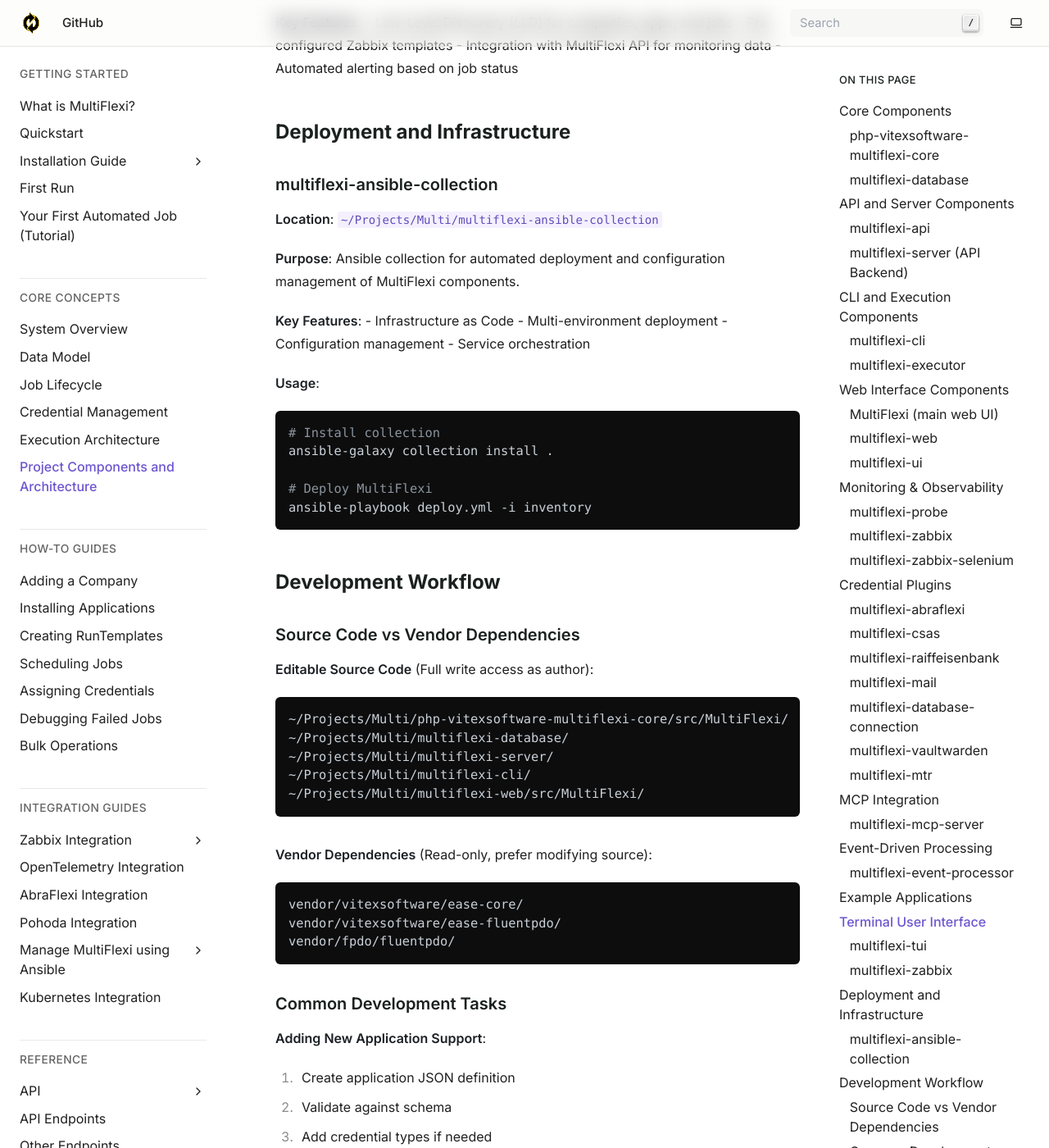
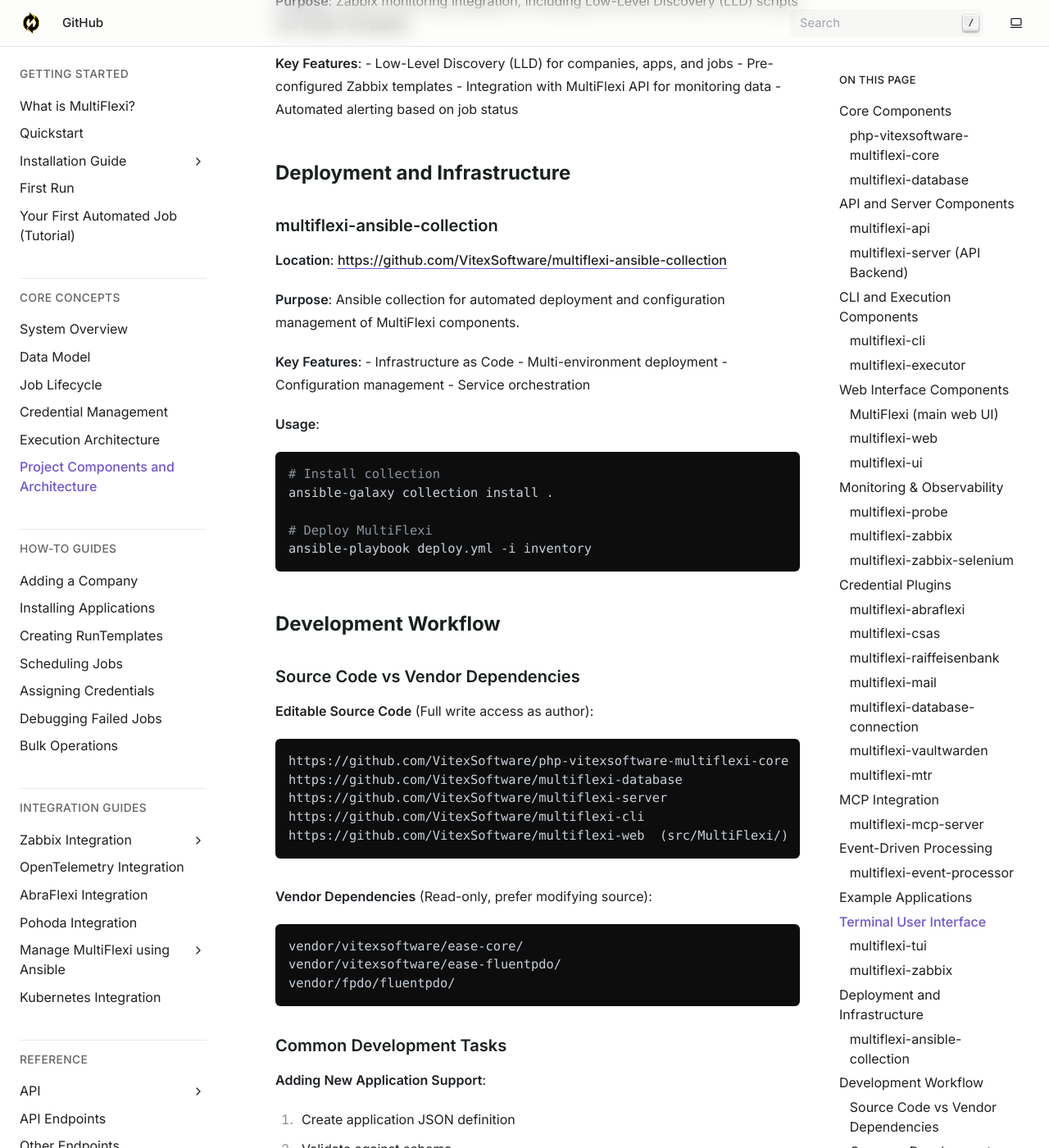
Before and after one commit to VitexSoftware/multiflexi-doc-en, a Sphinx documentation site: the page built from source/project-components.rst, in a window 1280 px wide and 1400 px high, scrolled down 10360 px. Shown: the whole window at 82% size. Built offline with Sphinx 7.4.7, drawn with Linux system fonts in a browser that asks for light colours; some of the changed text lies outside the part shown.

Commit message:
Replace local ~/Projects paths with GitHub URLs in component docs
Co-Authored-By: Claude Sonnet 4.6 <noreply@anthropic.com>

```diff
--- a/source/apps_development.rst
+++ b/source/apps_development.rst
@@ -762,7 +762,7 @@ When creating MultiFlexi applications:
 
 1. **Always validate JSON** - Use ``multiflexi-cli application validate-json --file``
 2. **Follow the structure** - Use the standard directory layout
-3. **Check existing applications** - Look at examples in ~/Projects for patterns
+3. **Check existing applications** - Look at examples at https://github.com/VitexSoftware for patterns
 4. **Generate unique UUIDs** - Never reuse UUIDs from other applications
 5. **Include both languages** - Provide "en" and "cs" translations for all user-facing text
 6. **Mark sensitive data** - Use ``"type": "password"`` for credentials
@@ -817,5 +817,5 @@ Resources
 
 * Application Schema: https://raw.githubusercontent.com/VitexSoftware/php-vitexsoftware-multiflexi-core/refs/heads/main/multiflexi.app.schema.json
 * Report Schema: https://raw.githubusercontent.com/VitexSoftware/php-vitexsoftware-multiflexi-core/refs/heads/main/schema/report.json
-* Example applications: ~/Projects/VitexSoftware/, ~/Projects/SpojeNet/
+* Example applications: https://github.com/VitexSoftware, https://github.com/Spoje-NET
 * MultiFlexi CLI: Required version 2.2.0 or newer
--- a/source/project-components.rst
+++ b/source/project-components.rst
@@ -98,7 +98,7 @@ Core Components
 php-vitexsoftware-multiflexi-core
 ~~~~~~~~~~~~~~~~~~~~~~~~~~~~~~~~~~
 
-**Location**: ``~/Projects/Multi/php-vitexsoftware-multiflexi-core``
+**Location**: https://github.com/VitexSoftware/php-vitexsoftware-multiflexi-core
 
 **Purpose**: Core PHP library providing the fundamental business logic, data models, and shared utilities for the entire MultiFlexi ecosystem.
 
@@ -125,7 +125,8 @@ php-vitexsoftware-multiflexi-core
 .. code-block:: bash
 
     # Development setup
-    cd ~/Projects/Multi/php-vitexsoftware-multiflexi-core
+    git clone https://github.com/VitexSoftware/php-vitexsoftware-multiflexi-core
+    cd php-vitexsoftware-multiflexi-core
     composer install
 
     # Run tests
@@ -151,7 +152,7 @@ multiflexi-database
    :align: right
    :alt: multiflexi-sqlite
 
-**Location**: ``~/Projects/Multi/multiflexi-database``
+**Location**: https://github.com/VitexSoftware/multiflexi-database
 
 **Purpose**: Database schema definitions, migration scripts, and database maintenance tools for MultiFlexi platform.
 
@@ -199,7 +200,7 @@ API and Server Components
 multiflexi-api
 ~~~~~~~~~~~~~~
 
-**Location**: ``~/Projects/Multi/multiflexi-api``
+**Location**: https://github.com/VitexSoftware/multiflexi-api
 
 **Purpose**: API class generator and server components that generate API server classes and handle routing.
 
@@ -263,7 +264,7 @@ multiflexi-cli
    :align: right
    :alt: multiflexi-cli
 
-**Location**: ``~/Projects/Multi/multiflexi-cli``
+**Location**: https://github.com/VitexSoftware/multiflexi-cli
 
 **Purpose**: Command-line interface for managing MultiFlexi resources and operations.
 
@@ -298,7 +299,7 @@ multiflexi-executor
    :align: right
    :alt: multiflexi-executor
 
-**Location**: ``~/Projects/Multi/multiflexi-executor``
+**Location**: https://github.com/VitexSoftware/multiflexi-executor
 
 **Purpose**: Dedicated service for executing jobs and tasks in isolated environments.
 
@@ -330,7 +331,7 @@ Web Interface Components
 MultiFlexi (main web UI)
 ~~~~~~~~~~~~~~~~~~~~~~~~~
 
-**Location**: ``~/Projects/Multi/MultiFlexi``
+**Location**: https://github.com/VitexSoftware/MultiFlexi
 
 **Purpose**: Primary web interface — dashboard, company management, application assignment, RunTemplate and job management, credentials UI.
 
@@ -359,7 +360,7 @@ multiflexi-web
 multiflexi-ui
 ~~~~~~~~~~~~~
 
-**Location**: ``~/Projects/Multi/multiflexi-ui``
+**Location**: https://github.com/VitexSoftware/multiflexi-ui
 
 **Purpose**: React/TypeScript/Vite UI components for a modern frontend alternative.
 
@@ -389,7 +390,7 @@ multiflexi-probe
    :align: right
    :alt: multiflexi-probe
 
-**Location**: ``~/Projects/Multi/multiflexi-probe``
+**Location**: https://github.com/VitexSoftware/multiflexi-probe
 
 **Purpose**: Testing and debugging tool for the MultiFlexi task launcher. Executes a simple health-check to verify the execution pipeline works end-to-end.
 
@@ -402,7 +403,7 @@ multiflexi-probe
 multiflexi-zabbix
 ~~~~~~~~~~~~~~~~~
 
-**Location**: ``~/Projects/Multi/multiflexi-zabbix``
+**Location**: https://github.com/VitexSoftware/multiflexi-zabbix
 
 **Purpose**: Zabbix monitoring integration, including Low-Level Discovery (LLD) scripts and Zabbix templates.
 
@@ -417,7 +418,7 @@ See :doc:`integrations/zabbix` for configuration details.
 multiflexi-zabbix-selenium
 ~~~~~~~~~~~~~~~~~~~~~~~~~~~
 
-**Location**: ``~/Projects/Multi/multiflexi-zabbix-selenium``
+**Location**: https://github.com/VitexSoftware/multiflexi-zabbix-selenium
 
 **Purpose**: Production-ready integration of Mocha/Selenium web test results into Zabbix monitoring.
 
@@ -491,7 +492,7 @@ MCP Integration
 multiflexi-mcp-server
 ~~~~~~~~~~~~~~~~~~~~~
 
-**Location**: ``~/Projects/Multi/multiflexi-mcp-server``
+**Location**: https://github.com/VitexSoftware/multiflexi-mcp-server
 
 **Purpose**: Model Context Protocol (MCP) server that exposes the MultiFlexi REST API as MCP tools, enabling AI agents (Claude, etc.) to manage MultiFlexi directly.
 
@@ -521,7 +522,7 @@ multiflexi-event-processor
    :align: right
    :alt: multiflexi-eventor
 
-**Location**: ``~/Projects/Multi/multiflexi-event-processor``
+**Location**: https://github.com/VitexSoftware/multiflexi-event-processor
 
 **Purpose**: Event-driven job triggering daemon (``multiflexi-eventor``). Complements the time-based scheduler by firing jobs in response to external events.
 
@@ -538,13 +539,13 @@ Example Applications
 
 These repositories demonstrate how to build MultiFlexi-compatible applications:
 
-**MultiFlexi-Golang-App-Example** — ``~/Projects/Multi/MultiFlexi-Golang-App-Example``
+**MultiFlexi-Golang-App-Example** — https://github.com/VitexSoftware/MultiFlexi-Golang-App-Example
   Demonstrates the Go pattern: read environment variables, perform work, output structured JSON.
 
-**MultiFlexi-Java-App-Example** — ``~/Projects/Multi/MultiFlexi-Java-App-Example``
+**MultiFlexi-Java-App-Example** — https://github.com/VitexSoftware/MultiFlexi-Java-App-Example
   Comprehensive Java example with environment variable handling and JSON result output.
 
-**multiflexi-node-app** — ``~/Projects/Multi/multiflexi-node-app``
+**multiflexi-node-app** — https://github.com/VitexSoftware/multiflexi-node-app
   Node.js / Express template for building MultiFlexi applications.
 
 Terminal User Interface
@@ -559,7 +560,7 @@ multiflexi-tui
    :align: right
    :alt: multiflexi-tui
 
-**Location**: ``~/Projects/Multi/multiflexi-tui``
+**Location**: https://github.com/VitexSoftware/multiflexi-tui
 
 **Purpose**: A modern terminal UI frontend for ``multiflexi-cli``, built with the `Charmbracelet Bubbletea <https://github.com/charmbracelet/bubbletea>`_ framework (Go).
 
@@ -594,7 +595,7 @@ Deployment and Infrastructure
 multiflexi-ansible-collection
 ~~~~~~~~~~~~~~~~~~~~~~~~~~~~~
 
-**Location**: ``~/Projects/Multi/multiflexi-ansible-collection``
+**Location**: https://github.com/VitexSoftware/multiflexi-ansible-collection
 
 **Purpose**: Ansible collection for automated deployment and configuration management of MultiFlexi components.
 
@@ -624,11 +625,11 @@ Source Code vs Vendor Dependencies
 
 .. code-block:: text
 
-    ~/Projects/Multi/php-vitexsoftware-multiflexi-core/src/MultiFlexi/
-    ~/Projects/Multi/multiflexi-database/
-    ~/Projects/Multi/multiflexi-server/
-    ~/Projects/Multi/multiflexi-cli/
-    ~/Projects/Multi/multiflexi-web/src/MultiFlexi/
+    https://github.com/VitexSoftware/php-vitexsoftware-multiflexi-core  (src/MultiFlexi/)
+    https://github.com/VitexSoftware/multiflexi-database
+    https://github.com/VitexSoftware/multiflexi-server
+    https://github.com/VitexSoftware/multiflexi-cli
+    https://github.com/VitexSoftware/multiflexi-web  (src/MultiFlexi/)
 
 **Vendor Dependencies** (Read-only, prefer modifying source):
 
```
